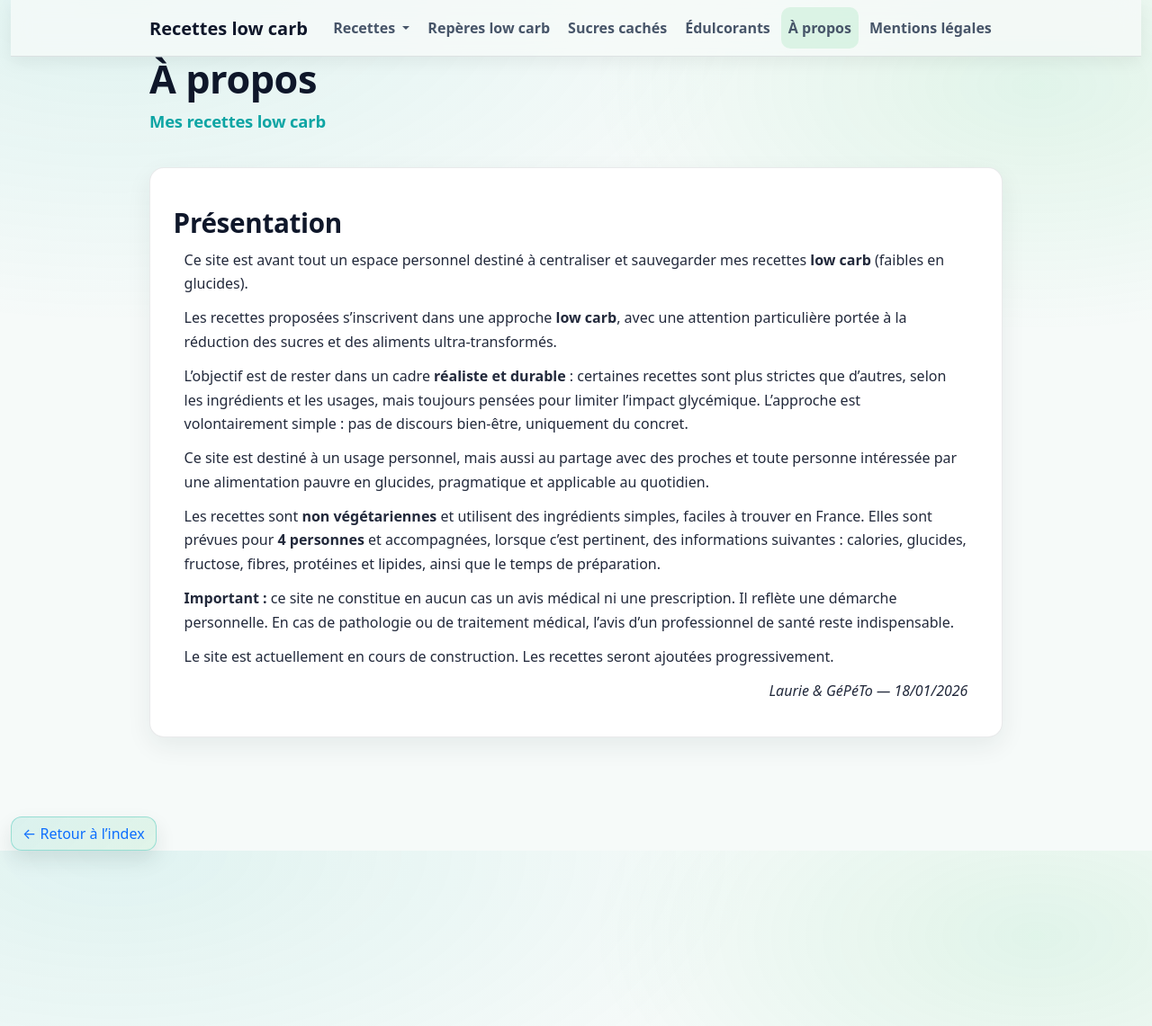
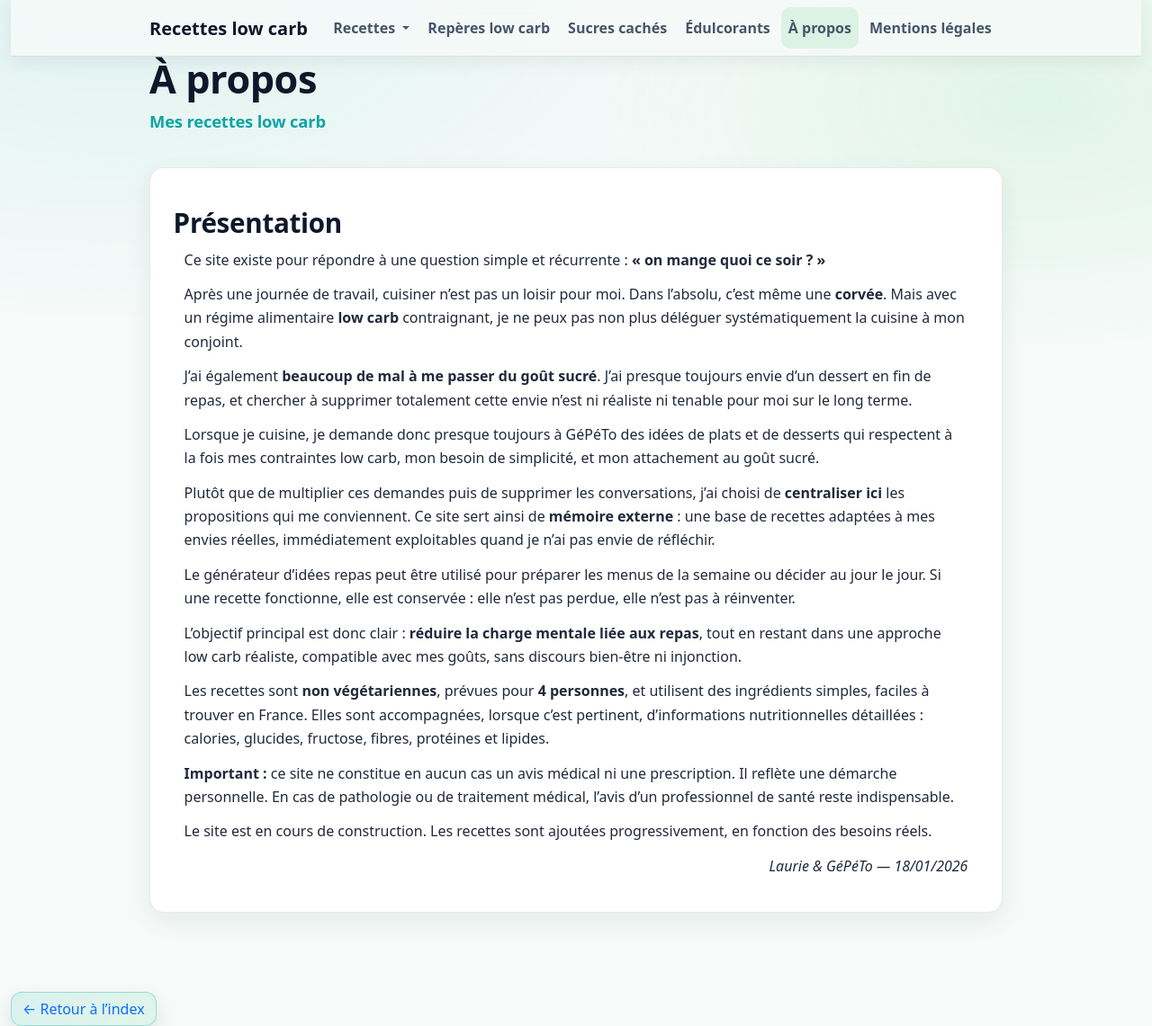
Before and after one commit to laurie-boissay/laurie-boissay.github.io, a Jekyll site: the page built from apropos.html, in a window 1280 px wide and 1141 px high. Shown: the whole window at 90% size. Built offline with Jekyll 4.4.1, drawn with Linux system fonts in a browser that asks for light colours.

Commit message:
Update apropos.html
texte

```diff
--- a/apropos.html
+++ b/apropos.html
@@ -12,48 +12,77 @@ page_h3: "Mes recettes low carb"
   <div class="container">
 
     <p>
-      Ce site est avant tout un espace personnel destiné à centraliser et sauvegarder
-      mes recettes <strong>low carb</strong> (faibles en glucides).
+      Ce site existe pour répondre à une question simple et récurrente&nbsp;:
+      <strong>« on mange quoi ce soir&nbsp;? »</strong>
     </p>
 
     <p>
-      Les recettes proposées s’inscrivent dans une approche <strong>low carb</strong>,
-      avec une attention particulière portée à la réduction des sucres et des aliments
-      ultra-transformés.
+      Après une journée de travail, cuisiner n’est pas un loisir pour moi.
+      Dans l’absolu, c’est même une <strong>corvée</strong>.
+      Mais avec un régime alimentaire <strong>low carb</strong> contraignant,
+      je ne peux pas non plus déléguer systématiquement la cuisine à
+      mon conjoint.
     </p>
 
     <p>
-      L’objectif est de rester dans un cadre <strong>réaliste et durable</strong> :
-      certaines recettes sont plus strictes que d’autres, selon les ingrédients et
-      les usages, mais toujours pensées pour limiter l’impact glycémique.
-      L’approche est volontairement simple&nbsp;: pas de discours bien-être,
-     uniquement du concret.
+      J’ai également <strong>beaucoup de mal à me passer du goût sucré</strong>.
+      J’ai presque toujours envie d’un dessert en fin de repas,
+      et chercher à supprimer totalement cette envie
+      n’est ni réaliste ni tenable pour moi sur le long terme.
     </p>
 
     <p>
-      Ce site est destiné à un usage personnel, mais aussi au partage avec des proches
-      et toute personne intéressée par une alimentation pauvre en glucides,
-      pragmatique et applicable au quotidien.
+      Lorsque je cuisine, je demande donc presque toujours à GéPéTo
+      des idées de plats et de desserts qui respectent à la fois
+      mes contraintes low carb,
+      mon besoin de simplicité,
+      et mon attachement au goût sucré.
     </p>
 
     <p>
-      Les recettes sont <strong>non végétariennes</strong> et utilisent des ingrédients
-      simples, faciles à trouver en France.
-      Elles sont prévues pour <strong>4 personnes</strong> et accompagnées, lorsque c’est
-      pertinent, des informations suivantes&nbsp;: calories, glucides, fructose, fibres,
-      protéines et lipides, ainsi que le temps de préparation.
+      Plutôt que de multiplier ces demandes puis de supprimer les conversations,
+      j’ai choisi de <strong>centraliser ici</strong> les propositions qui me conviennent.
+      Ce site sert ainsi de <strong>mémoire externe</strong>&nbsp;:
+      une base de recettes adaptées à mes envies réelles,
+      immédiatement exploitables quand je n’ai pas envie de réfléchir.
     </p>
 
     <p>
-      <strong>Important&nbsp;:</strong> ce site ne constitue en aucun cas un avis médical
-      ni une prescription.
-      Il reflète une démarche personnelle. En cas de pathologie ou de traitement médical,
+      Le générateur d’idées repas peut être utilisé pour préparer les menus
+      de la semaine ou décider au jour le jour.
+      Si une recette fonctionne, elle est conservée&nbsp;:
+      elle n’est pas perdue, elle n’est pas à réinventer.
+    </p>
+
+    <p>
+      L’objectif principal est donc clair&nbsp;:
+      <strong>réduire la charge mentale liée aux repas</strong>,
+      tout en restant dans une approche low carb réaliste,
+      compatible avec mes goûts,
+      sans discours bien-être ni injonction.
+    </p>
+
+    <p>
+      Les recettes sont <strong>non végétariennes</strong>,
+      prévues pour <strong>4 personnes</strong>,
+      et utilisent des ingrédients simples, faciles à trouver en France.
+      Elles sont accompagnées, lorsque c’est pertinent,
+      d’informations nutritionnelles détaillées&nbsp;:
+      calories, glucides, fructose, fibres, protéines et lipides.
+    </p>
+
+    <p>
+      <strong>Important&nbsp;:</strong> ce site ne constitue en aucun cas
+      un avis médical ni une prescription.
+      Il reflète une démarche personnelle.
+      En cas de pathologie ou de traitement médical,
       l’avis d’un professionnel de santé reste indispensable.
     </p>
 
     <p>
-      Le site est actuellement en cours de construction.
-      Les recettes seront ajoutées progressivement.
+      Le site est en cours de construction.
+      Les recettes sont ajoutées progressivement,
+      en fonction des besoins réels.
     </p>
 
     <p class="text-end fst-italic">
```
